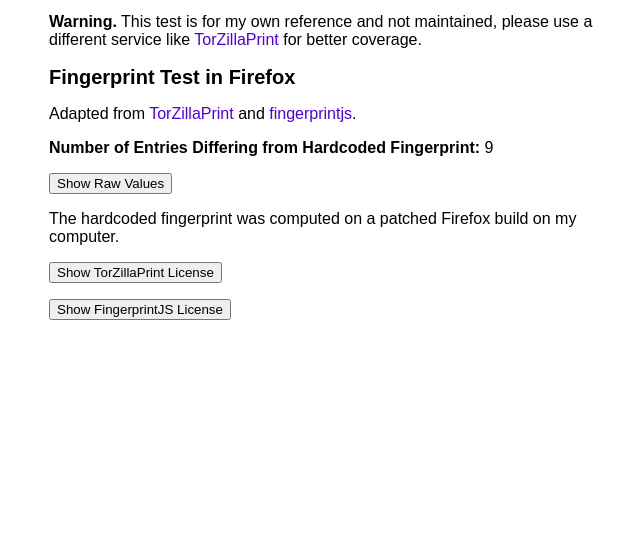
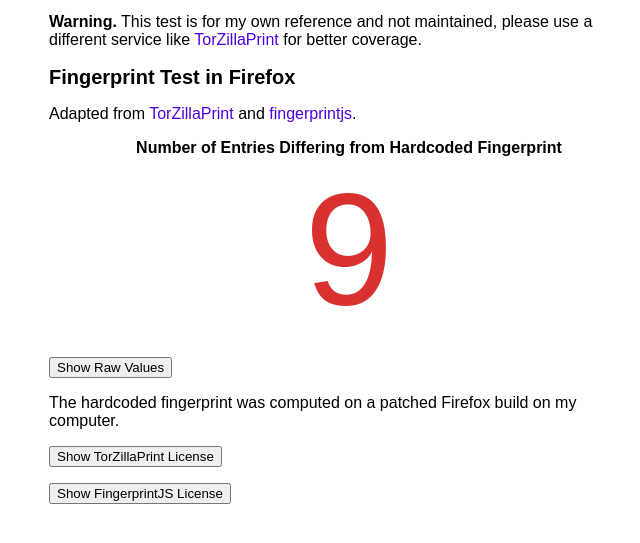
Before and after one commit to sgmenda/browser-fingerprinting, a plain HTML site: page math-fingerprint-tests/index.html in a window 1280 px wide. Shown: the part 47-590 px from the top of the page, without its empty margins (291-931 px from the left). Drawn offline with Linux system fonts and the light colour scheme.

Commit message:
add color to math test

```diff
--- a/math-fingerprint-tests/index.html
+++ b/math-fingerprint-tests/index.html
@@ -30,9 +30,13 @@
       >.
     </p>
 
-    <p>
-      <strong>Number of Entries Differing from Hardcoded Fingerprint:</strong>
-      <span id="num-differing-entries"></span>
+    <p style="text-align: center">
+      <strong>Number of Entries Differing from Hardcoded Fingerprint</strong>
+      <br>
+      <span
+        style="font-size: 10em; font-weight: lighter"
+        id="num-differing-entries"
+      ></span>
     </p>
     <p>
       <button onclick="showDiv('raw-values')">Show Raw Values</button>
@@ -190,6 +194,11 @@ SOFTWARE.
 
       let t = document.getElementById('num-differing-entries');
       t.innerText = numDifferingEntries;
+      if (numDifferingEntries === 0) {
+          t.style.color = "#3ABF36";
+      } else {
+          t.style.color = "#D93030";
+      }
     </script>
   </body>
 </html>
```
